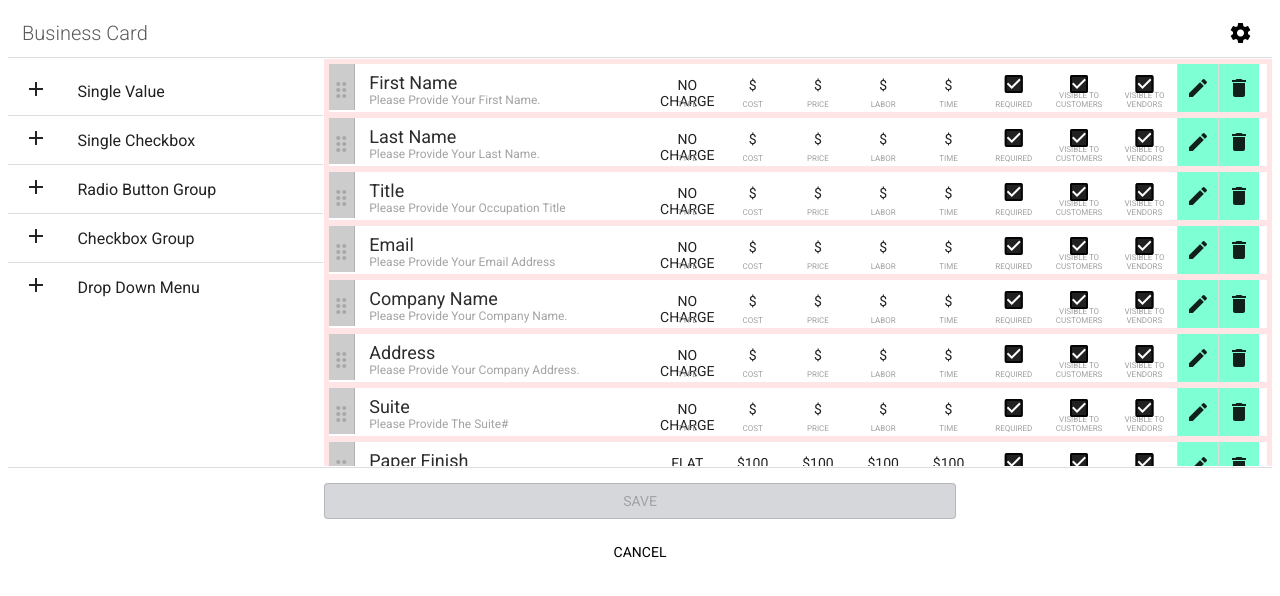
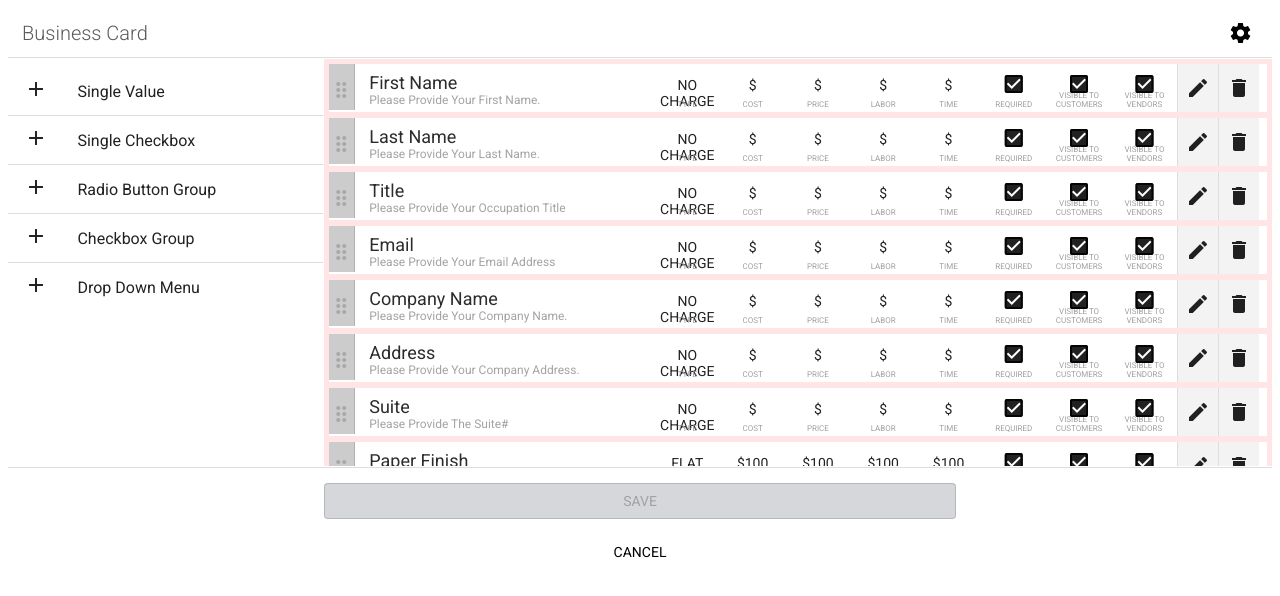
Before and after one commit to elwood-berry/esbcore-form-builder, an Angular app: page / in a window 1280 px wide. Shown: the top 596 px of the page. Built offline with nearby package versions, Linux system fonts and the light colour scheme.

Commit message:
1 file modified

```diff
--- a/src/assets/scss/_attr-item.scss
+++ b/src/assets/scss/_attr-item.scss
@@ -115,26 +115,11 @@
 
       // ACTION BUTTONS
       .attr-action-button {
-        background-color: aquamarine;
+        background-color: #f3f3f3;
         border-left: 1px solid #dddddd;
         padding: 5px 0 0 0;
         width: 50px;
       }
-
-      // .attr-sec-edit {
-      //   background-color: aquamarine;
-      //   border-left: 1px solid;
-      //   padding: 5px 0 0 0;
-      //   width: 50px;
-      // }
-
-      // DELETE.
-      // .attr-sec-delete {
-      //   background-color: aquamarine;
-      //   border-left: 1px solid;
-      //   padding: 5px 0 0 0;
-      //   width: 50px;
-      // }
     } // [end] 'attr-sec-actions'
   } // [end] 'attribute-item'
 
```
